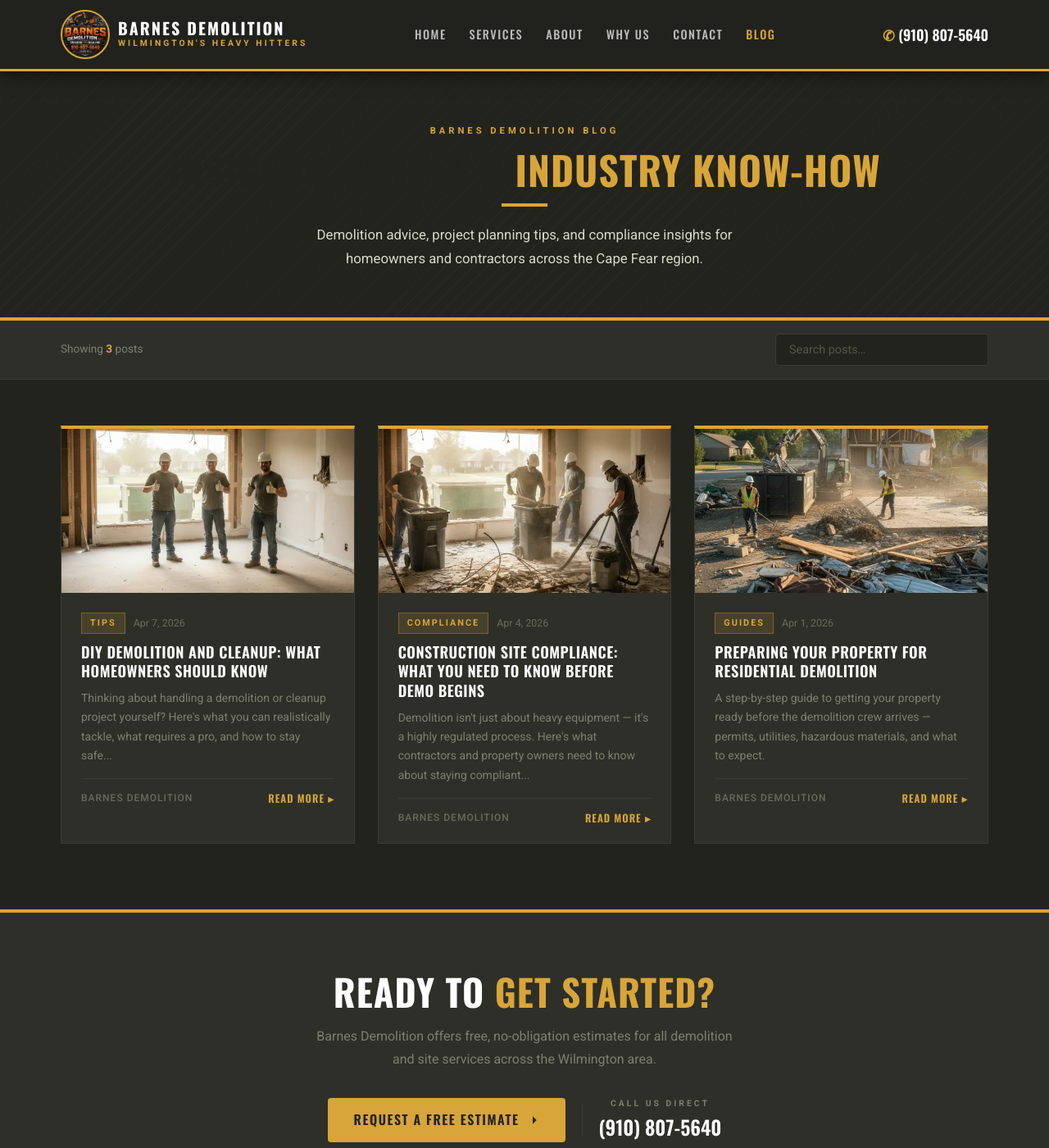
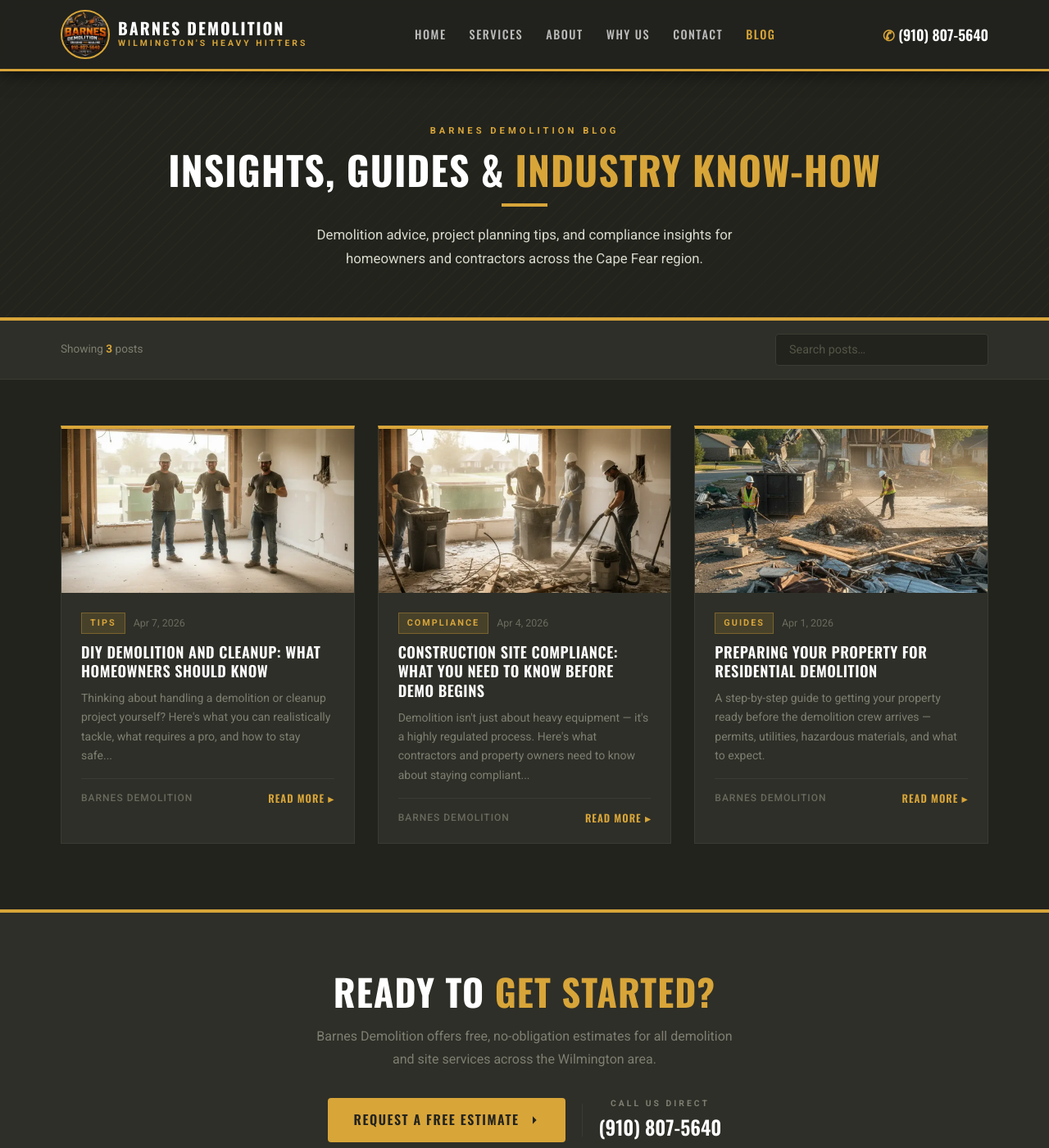
Before and after one commit to JimmyFlame77/Barnes-Demolition, a Jekyll site: the page built from blog.html, in a window 1280 px wide and 1400 px high. Shown: the whole window at 82% size. Built offline with Jekyll 4.4.1, drawn with Linux system fonts in a browser that asks for light colours.

Commit message:
Fix blog hero: title text was invisible (charcoal on charcoal) — set to white

```diff
--- a/css/style.css
+++ b/css/style.css
@@ -892,7 +892,7 @@
 }
 .blog-hero-inner { position: relative; z-index: 1; text-align: center; }
 .blog-hero-inner .section-label { display: block; margin-bottom: 12px; }
-.blog-hero-inner .section-title { margin-bottom: 4px; }
+.blog-hero-inner .section-title { margin-bottom: 4px; color: var(--white); }
 .blog-hero p {
   font-size: 1.05rem; color: var(--cream-dk);
   max-width: 600px; margin: 0 auto; line-height: 1.75;
```
